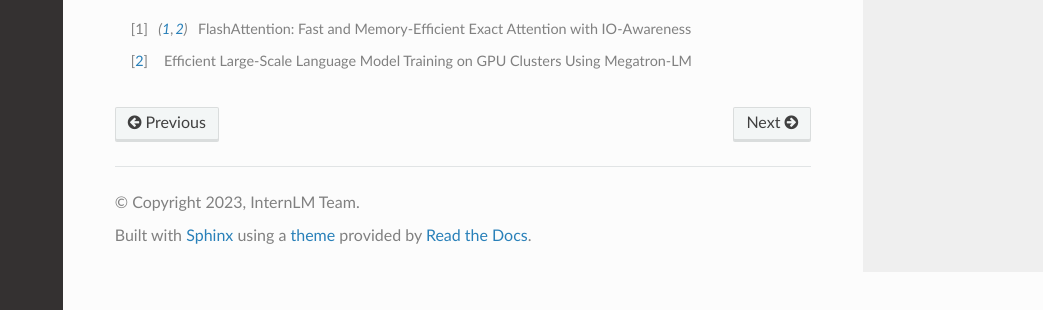
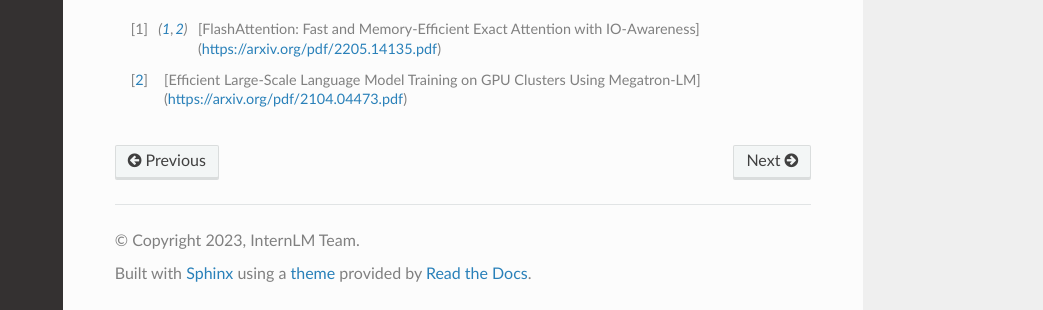
Before and after one commit to InternLM/InternLM, a Sphinx documentation site: the page built from doc/code-docs/source/parallel.rst, in a window 1280 px wide and 900 px high, scrolled down 3277 px, cut to the strip 590-900 px from the top of the window. Shown: the whole strip, without its empty margins (237-1280 px from the left). Built offline with Sphinx 7.4.7 and the Read the Docs theme 2.0.0, drawn with Linux system fonts in a browser that asks for light colours; some of the changed lines change nothing that is shown; some of the changed text lies outside the part shown.

Commit message:
docs(code-docs/source/parallel.rst): add paper link url

```diff
--- a/doc/code-docs/source/parallel.rst
+++ b/doc/code-docs/source/parallel.rst
@@ -33,7 +33,7 @@ The parallel setting of InternLM is fully config-driven, and you can change the
 
 - sequence_parallel: whether to enable sequence parallelism, the default value is False
 
-Note: `Total number of GPUs = tensor parallel size * pipeline parallel size * data parallel size`
+Note: `Data parallel size = Total number of GPUs / Pipeline parallel size / Tensor parallel size`
 
 Tensor Parallel
 -----------------
@@ -126,5 +126,5 @@ Furthermore, you can enable communication-computation overlap, bucket reduce ope
 .. autoclass:: internlm.solver.optimizer.hybrid_zero_optim.HybridZeroOptimizer
     :members:
 
-.. [#f1] FlashAttention: Fast and Memory-Efficient Exact Attention with IO-Awareness
-.. [#f2] Efficient Large-Scale Language Model Training on GPU Clusters Using Megatron-LM
+.. [#f1] [FlashAttention: Fast and Memory-Efficient Exact Attention with IO-Awareness](https://arxiv.org/pdf/2205.14135.pdf)
+.. [#f2] [Efficient Large-Scale Language Model Training on GPU Clusters Using Megatron-LM](https://arxiv.org/pdf/2104.04473.pdf)
```
